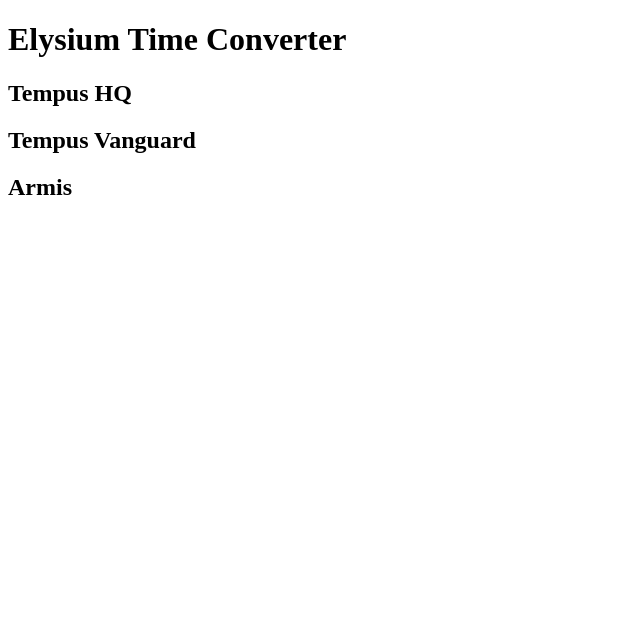
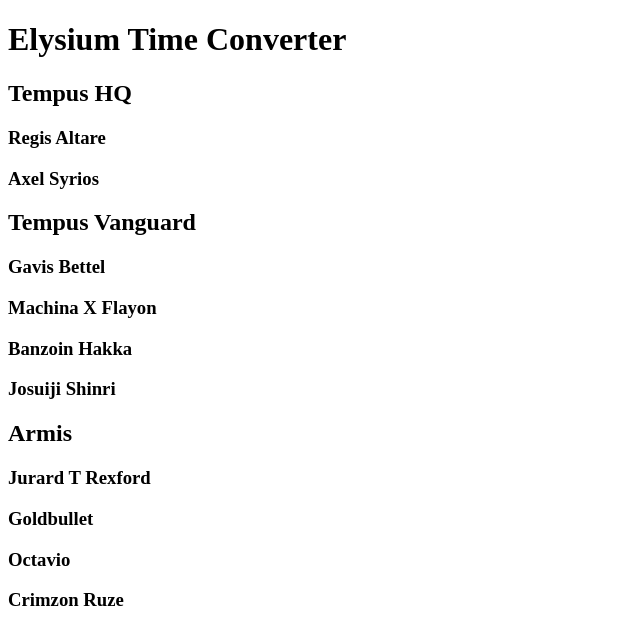
Before and after one commit to DandelionDays/elysium-time-converter, a plain HTML site: page index.html in a window 1280 px wide. Shown: the whole page, without its empty margins (0-640 px from the left). Drawn offline with Linux system fonts and the light colour scheme.

Commit message:
added h3s

```diff
--- a/index.html
+++ b/index.html
@@ -10,7 +10,17 @@
   <body>
     <h1>Elysium Time Converter</h1>
       <h2>Tempus HQ</h2>
+        <h3>Regis Altare</h3>
+        <h3>Axel Syrios</h3>
       <h2>Tempus Vanguard</h2>
+        <h3>Gavis Bettel</h3>
+        <h3>Machina X Flayon</h3>
+        <h3>Banzoin Hakka</h3>
+        <h3>Josuiji Shinri</h3>
       <h2>Armis</h2>
+        <h3>Jurard T Rexford</h3>
+        <h3>Goldbullet</h3>
+        <h3>Octavio</h3>
+        <h3>Crimzon Ruze</h3>
   </body>
 </html>
```
